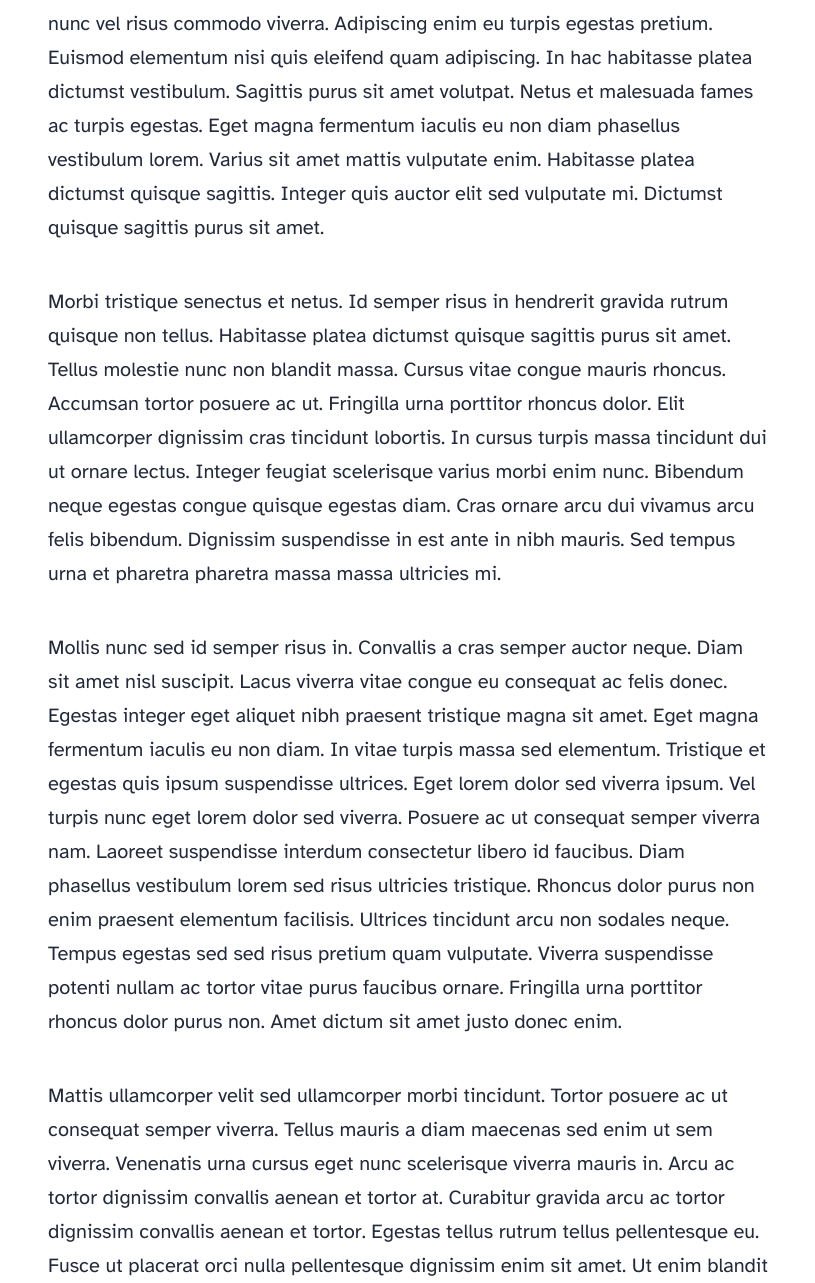
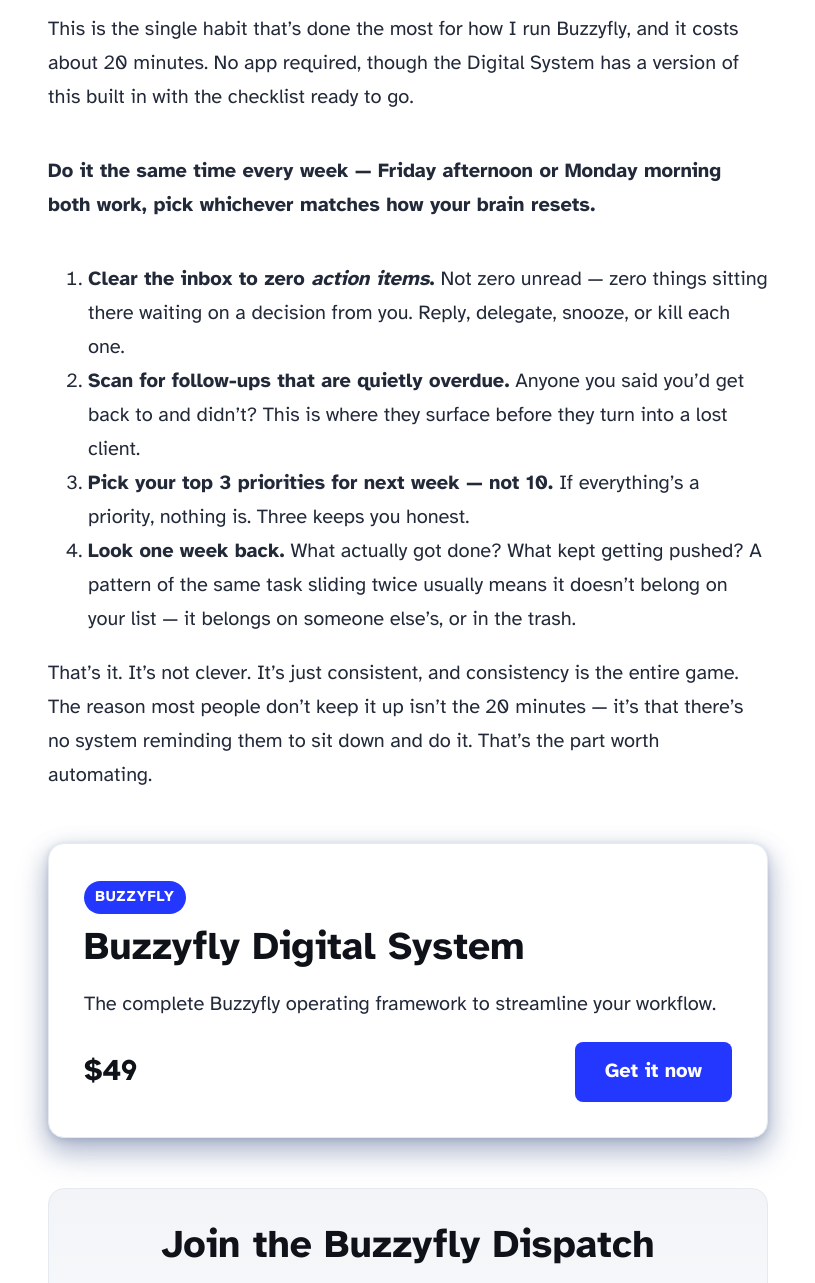
Before and after one commit to cm97/astro-blog-starter-template, an Astro site: page /blog/third-post in a window 1280 px wide. Shown: the part 933-2216 px from the top of the page, without its empty margins (232-1047 px from the left). Built offline with nearby package versions, Linux system fonts and the light colour scheme; Astro itself is replaced by a stand-in of ours.

Commit message:
Replace placeholder blog post with real Buzzyfly content

```diff
--- a/src/content/blog/third-post.md
+++ b/src/content/blog/third-post.md
@@ -1,16 +1,21 @@
 ---
-title: "Third post"
-description: "Lorem ipsum dolor sit amet"
-pubDate: "Jul 22 2022"
-heroImage: "/blog-placeholder-2.jpg"
+title: "The 20-Minute Weekly Reset"
+description: "One short weekly habit, and the actual checklist behind it."
+pubDate: "Jul 10 2026"
+heroImage: "/blog-placeholder-3.jpg"
+featuredProductTitle: "Buzzyfly Digital System"
+featuredProductPrice: "$49"
+featuredProductUrl: "https://buzzyfly.lemonsqueezy.com/checkout"
+featuredProductDescription: "The complete Buzzyfly operating framework to streamline your workflow."
 ---
 
-Lorem ipsum dolor sit amet, consectetur adipiscing elit, sed do eiusmod tempor incididunt ut labore et dolore magna aliqua. Vitae ultricies leo integer malesuada nunc vel risus commodo viverra. Adipiscing enim eu turpis egestas pretium. Euismod elementum nisi quis eleifend quam adipiscing. In hac habitasse platea dictumst vestibulum. Sagittis purus sit amet volutpat. Netus et malesuada fames ac turpis egestas. Eget magna fermentum iaculis eu non diam phasellus vestibulum lorem. Varius sit amet mattis vulputate enim. Habitasse platea dictumst quisque sagittis. Integer quis auctor elit sed vulputate mi. Dictumst quisque sagittis purus sit amet.
+This is the single habit that's done the most for how I run Buzzyfly, and it costs about 20 minutes. No app required, though the Digital System has a version of this built in with the checklist ready to go.
 
-Morbi tristique senectus et netus. Id semper risus in hendrerit gravida rutrum quisque non tellus. Habitasse platea dictumst quisque sagittis purus sit amet. Tellus molestie nunc non blandit massa. Cursus vitae congue mauris rhoncus. Accumsan tortor posuere ac ut. Fringilla urna porttitor rhoncus dolor. Elit ullamcorper dignissim cras tincidunt lobortis. In cursus turpis massa tincidunt dui ut ornare lectus. Integer feugiat scelerisque varius morbi enim nunc. Bibendum neque egestas congue quisque egestas diam. Cras ornare arcu dui vivamus arcu felis bibendum. Dignissim suspendisse in est ante in nibh mauris. Sed tempus urna et pharetra pharetra massa massa ultricies mi.
+**Do it the same time every week — Friday afternoon or Monday morning both work, pick whichever matches how your brain resets.**
 
-Mollis nunc sed id semper risus in. Convallis a cras semper auctor neque. Diam sit amet nisl suscipit. Lacus viverra vitae congue eu consequat ac felis donec. Egestas integer eget aliquet nibh praesent tristique magna sit amet. Eget magna fermentum iaculis eu non diam. In vitae turpis massa sed elementum. Tristique et egestas quis ipsum suspendisse ultrices. Eget lorem dolor sed viverra ipsum. Vel turpis nunc eget lorem dolor sed viverra. Posuere ac ut consequat semper viverra nam. Laoreet suspendisse interdum consectetur libero id faucibus. Diam phasellus vestibulum lorem sed risus ultricies tristique. Rhoncus dolor purus non enim praesent elementum facilisis. Ultrices tincidunt arcu non sodales neque. Tempus egestas sed sed risus pretium quam vulputate. Viverra suspendisse potenti nullam ac tortor vitae purus faucibus ornare. Fringilla urna porttitor rhoncus dolor purus non. Amet dictum sit amet justo donec enim.
+1. **Clear the inbox to zero *action items*.** Not zero unread — zero things sitting there waiting on a decision from you. Reply, delegate, snooze, or kill each one.
+2. **Scan for follow-ups that are quietly overdue.** Anyone you said you'd get back to and didn't? This is where they surface before they turn into a lost client.
+3. **Pick your top 3 priorities for next week — not 10.** If everything's a priority, nothing is. Three keeps you honest.
+4. **Look one week back.** What actually got done? What kept getting pushed? A pattern of the same task sliding twice usually means it doesn't belong on your list — it belongs on someone else's, or in the trash.
 
-Mattis ullamcorper velit sed ullamcorper morbi tincidunt. Tortor posuere ac ut consequat semper viverra. Tellus mauris a diam maecenas sed enim ut sem viverra. Venenatis urna cursus eget nunc scelerisque viverra mauris in. Arcu ac tortor dignissim convallis aenean et tortor at. Curabitur gravida arcu ac tortor dignissim convallis aenean et tortor. Egestas tellus rutrum tellus pellentesque eu. Fusce ut placerat orci nulla pellentesque dignissim enim sit amet. Ut enim blandit volutpat maecenas volutpat blandit aliquam etiam. Id donec ultrices tincidunt arcu. Id cursus metus aliquam eleifend mi.
-
-Tempus quam pellentesque nec nam aliquam sem. Risus at ultrices mi tempus imperdiet. Id porta nibh venenatis cras sed felis eget velit. Ipsum a arcu cursus vitae. Facilisis magna etiam tempor orci eu lobortis elementum. Tincidunt dui ut ornare lectus sit. Quisque non tellus orci ac. Blandit libero volutpat sed cras. Nec tincidunt praesent semper feugiat nibh sed pulvinar proin gravida. Egestas integer eget aliquet nibh praesent tristique magna.
+That's it. It's not clever. It's just consistent, and consistency is the entire game. The reason most people don't keep it up isn't the 20 minutes — it's that there's no system reminding them to sit down and do it. That's the part worth automating.
```
